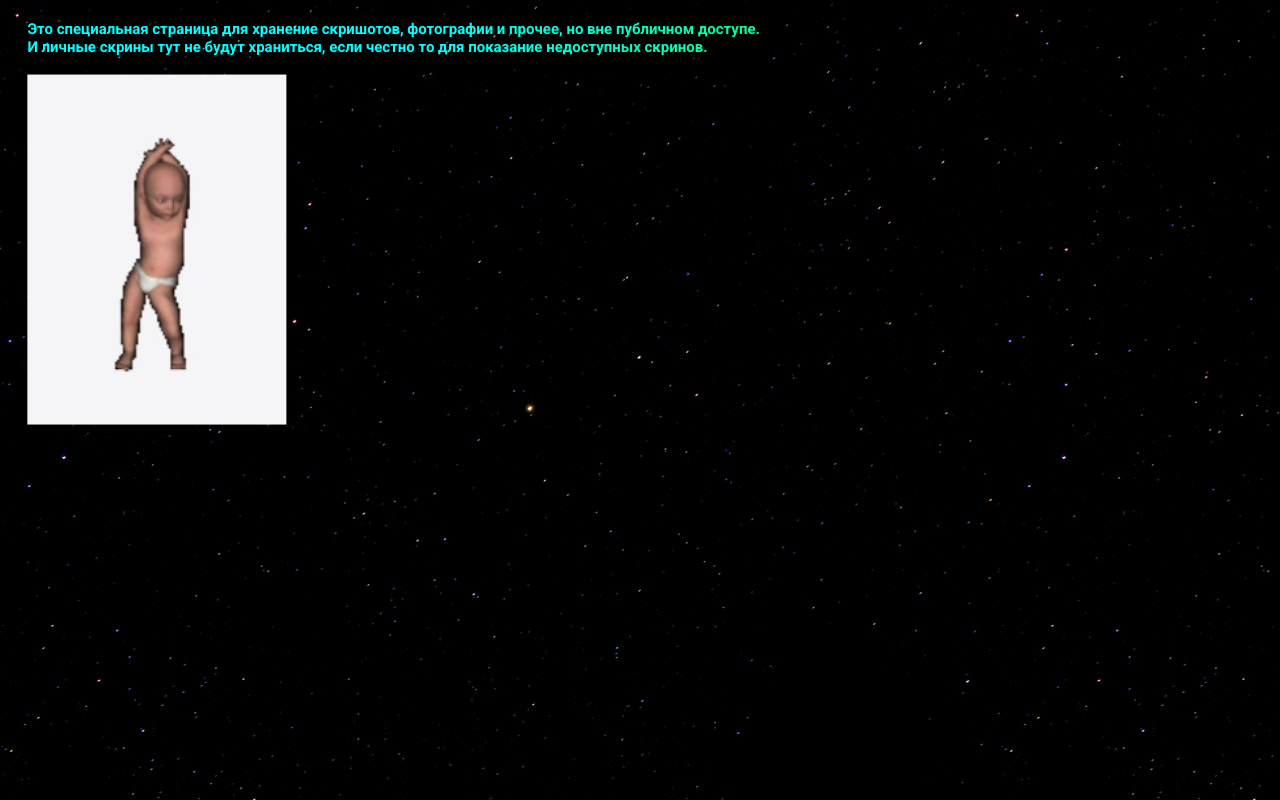
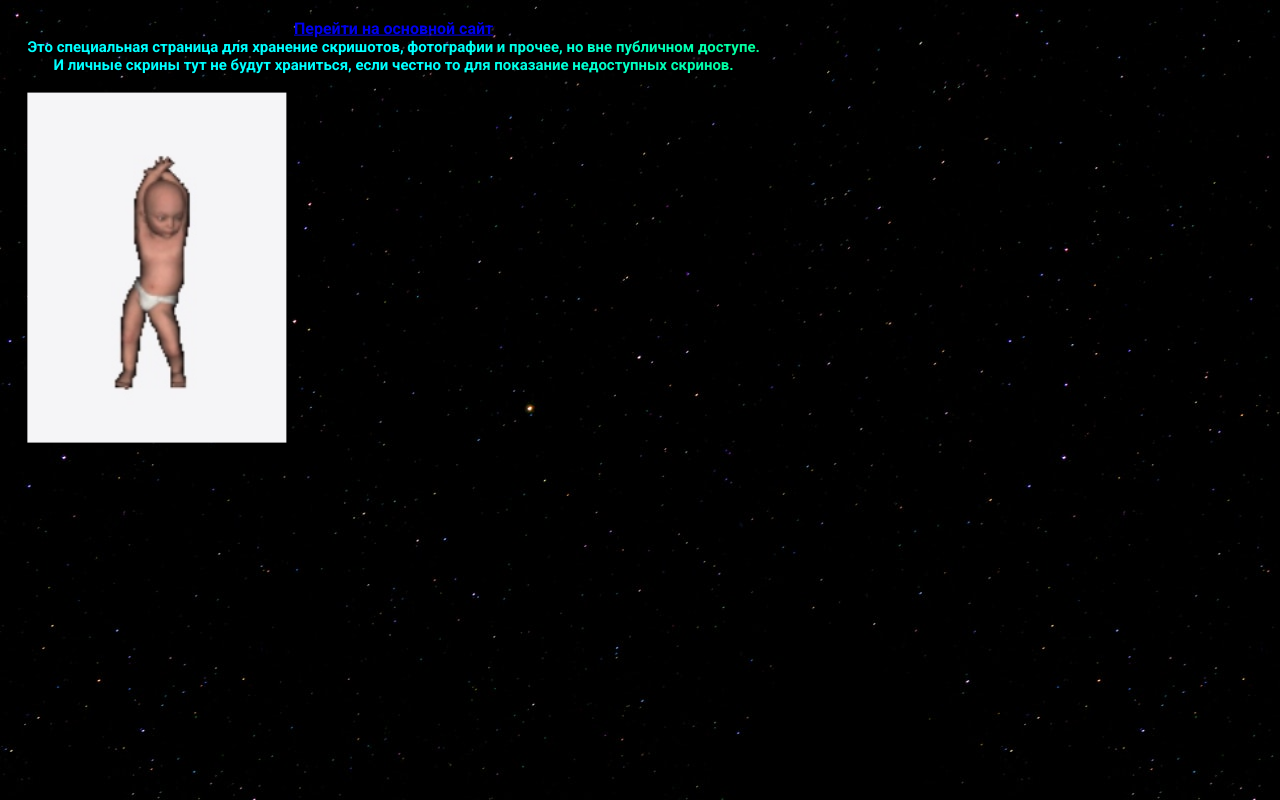
Before and after one commit to kira-xc-steep/whoImages01, a plain HTML site: page index.html in a window 1280 px wide. Drawn offline with Linux system fonts and the light colour scheme.

Commit message:
Update index.html

```diff
--- a/index.html
+++ b/index.html
@@ -8,8 +8,9 @@
   </head>
   <body background="fone.jpg">
     <div class="center">
-      <h1><p>Это специальная страница для хранение скришотов, фотографии и прочее, но вне публичном доступе.</p></h1>
-      <h1><p>И личные скрины тут не будут храниться, если честно то для показание недоступных скринов.</p></h1><br>
+      <p style="text-align: center;"><a href="https://itsdominus.github.io/whoname01/" target="_blank">Перейти на основной сайт</a></p>
+      <h1><p style="text-align: center;">Это специальная страница для хранение скришотов, фотографии и прочее, но вне публичном доступе.</p></h1>
+      <h1><p style="text-align: center;">И личные скрины тут не будут храниться, если честно то для показание недоступных скринов.</p></h1><br>
       <img src="IMG_20210318_015353.jpg" height="350">
     </div>
   </body>
```
